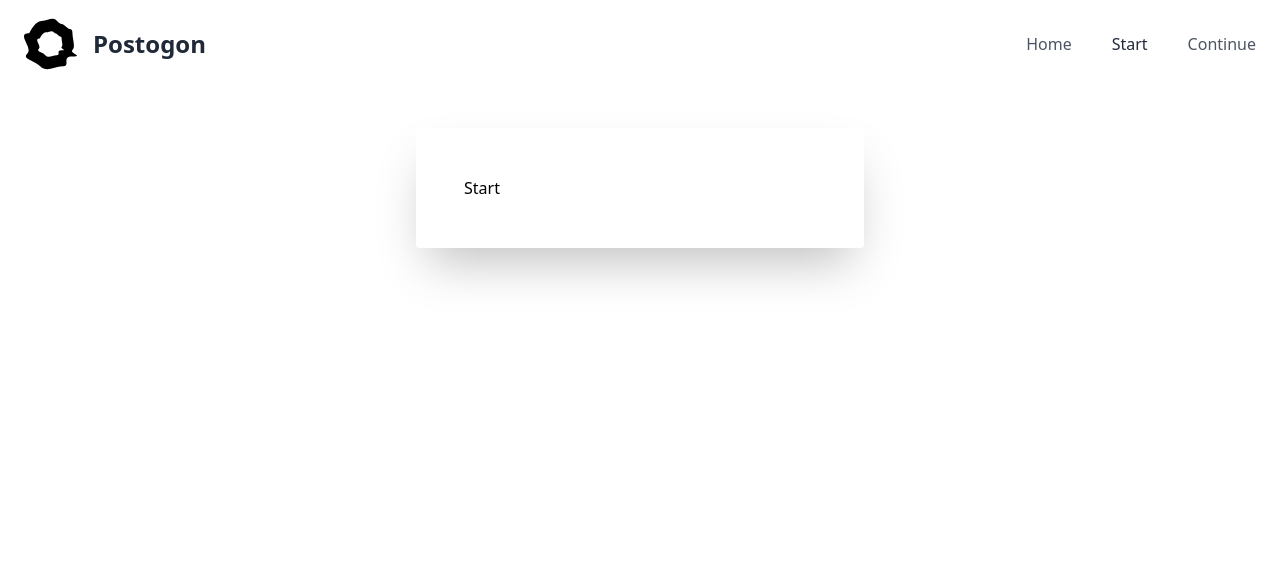
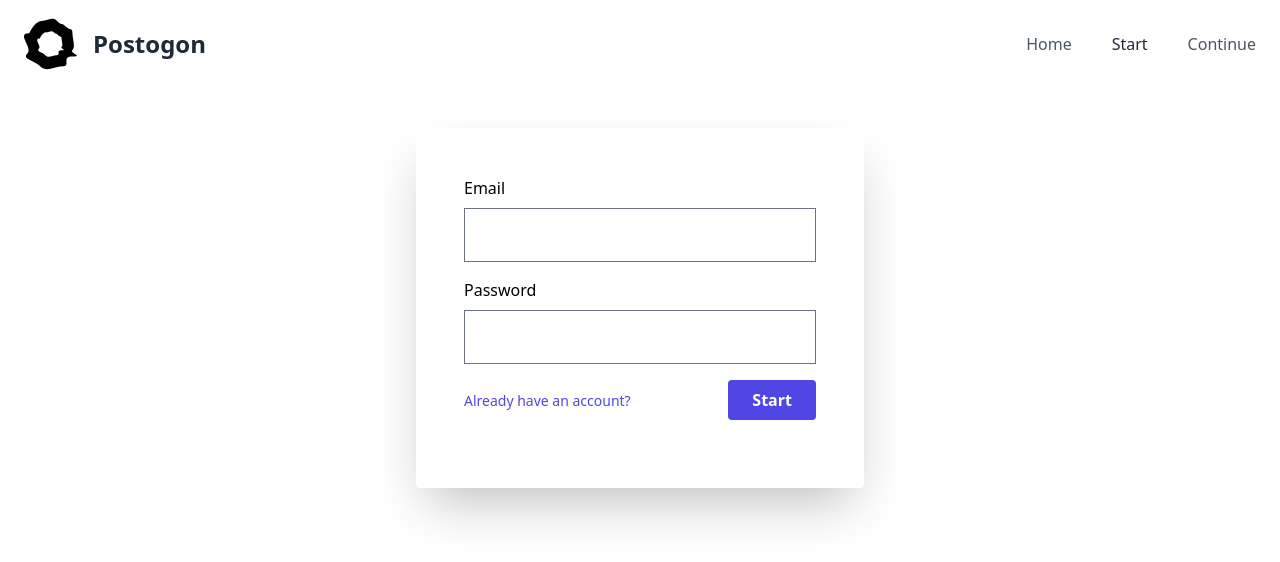
Before and after one commit to imperfectandcompany/postogon-react, a React (Create React App) app: page /start in a window 1280 px wide. Shown: the top 562 px of the page. Built offline with nearby package versions, Linux system fonts and the light colour scheme.

Commit message:
setup start page

```diff
--- a/src/pages/Continue/Continue.tsx
+++ b/src/pages/Continue/Continue.tsx
@@ -6,11 +6,11 @@ export interface LoginState {
     username?: string,
     password?: string,
     loading?: boolean,
-    result?: string
+    result?: string,
 }
 
-
 export class Continue extends React.Component<{}, LoginState>{
+  //set username and password to empty by default. We set loading as false since we aren't processing anything immediately.
     constructor(props:string) {
         super(props);
         this.state = {
@@ -21,16 +21,15 @@ export class Continue extends React.Component<{}, LoginState>{
         this.handleInputChange = this.handleInputChange.bind(this);
         this.handleSubmit = this.handleSubmit.bind(this);
       }
-
+    //we call this function everytime and input is changed to update the state. In this case, we are updating username and password
         handleInputChange(event:React.ChangeEvent<HTMLInputElement>) {
             const name = event.target.name;
             this.setState({[name]: event.target.value});
           }
-
-
       handleSubmit(event:React.FormEvent<HTMLFormElement>) {
         this.setState({
-              loading: true
+          loading: true,
+          result: ''
       })
         axios.post('https://api.postogon.com/auth',{
             username: this.state.username,
@@ -42,11 +41,20 @@ export class Continue extends React.Component<{}, LoginState>{
             result: JSON.stringify(response.data)
         })
         })
-        .catch( (response) => {
+        .catch( (error) => {
+          if (error.response) {
             this.setState({
               loading: false,
-                result: JSON.stringify(response.data)
+              result: error.response.data,
           })
+          } else if (error.request) {
+            // The request was made but no response was received
+            console.log(error.request);
+          } else {
+            // Something happened in setting up the request that triggered an Error
+            console.log('Error', error.message);
+          }
+
         });
         event.preventDefault();
       }
@@ -54,11 +62,8 @@ export class Continue extends React.Component<{}, LoginState>{
     render(){
         return(<div className="max-w-md p-8 mx-auto bg-white rounded md:p-12 md:my-10 lg:shadow-2xl md:shadow-lg sm:shadow-sm">
             <form className="flex flex-col" onSubmit={this.handleSubmit.bind(this)}>
-
-
-
   <div className="mb-4">
-    <label className="block mb-2 font-light text-md" htmlFor="email1">Email Or Username</label>
+    <label className="block mb-2 font-light text-md" htmlFor="username">Email Or Username</label>
     <input type="text" name="username" id="username" disabled={this.state.loading}  value={this.state.username} onChange={this.handleInputChange} autoComplete="off" className="w-full p-4 font-light leading-tight border border-gray-500 appearance-none bg-drabya-gray focus:outline-none focus:shadow-outline"/>
   </div>
   <div className="mb-4">
@@ -70,7 +75,7 @@ export class Continue extends React.Component<{}, LoginState>{
       Forgot Password?
     </div>
     <motion.button whileHover={{ scale: 0.98 }} disabled={this.state.loading} whileTap={{ scale: 0.9 }} transition={{ duration: 0.5 }} type="submit" className="flex-initial px-6 py-2 font-semibold text-white bg-indigo-600 rounded justify-items-start hover:bg-indigo-700 focus:outline-none focus:shadow-outline">
-      {this.state.loading ? 'Loading...' : 'Continue'}
+      {this.state.loading ? 'Loading' : 'Continue'}
     </motion.button>
   </div>
             </form>
--- a/src/pages/Home/Home.tsx
+++ b/src/pages/Home/Home.tsx
@@ -107,7 +107,7 @@ export class Home extends React.Component{
                         <div className="flex flex-col-reverse flex-wrap items-center md:flex-row">
                       <div className="flex flex-col items-center justify-center w-full pt-4 pb-6 md:w-2/3 md:pb-0 md:pr-6 md:block md:pt-0">
                                 <h1 className="text-xl font-black leading-tight text-center text-white slide-in-bottom-h1 md:text-2xl lg:text-4xl xl:text-5xl lg:w-10/12 md:text-left">The Freedom to Be Yourself Online</h1>
-                                <Link to="/login"><button className="px-4 py-3 mt-5 text-sm font-bold text-indigo-700 bg-white rounded-lg slide-in-bottom-subtitle lg:mt-12 lg:py-4 lg:px-6 lg:text-lg xl:text-xl hover:opacity-90">Enter the Space</button></Link>
+                                <Link to="/continue"><button className="px-4 py-3 mt-5 text-sm font-bold text-indigo-700 bg-white rounded-lg slide-in-bottom-subtitle lg:mt-12 lg:py-4 lg:px-6 lg:text-lg xl:text-xl hover:opacity-90">Enter the Space</button></Link>
                             </div>
                             <div className="w-full md:w-1/3">
                                 <div className="flex flex-col items-center justify-center fade-in">
--- a/src/pages/Start/Start.tsx
+++ b/src/pages/Start/Start.tsx
@@ -1,12 +1,86 @@
 import React from 'react';
+import axios from 'axios';
+import { motion } from 'framer-motion';
+import { Link } from 'react-router-dom';
 
+export interface LoginState {
+    email?: string,
+    password?: string,
+    loading?: boolean,
+    result?: string,
+}
 
+export class Start extends React.Component<{}, LoginState>{
+  //set username and password to empty by default. We set loading as false since we aren't processing anything immediately.
+    constructor(props:string) {
+        super(props);
+        this.state = {
+            email: '',
+            password: '',
+            loading: false,
+          };
+        this.handleInputChange = this.handleInputChange.bind(this);
+        this.handleSubmit = this.handleSubmit.bind(this);
+      }
+    //we call this function everytime and input is changed to update the state. In this case, we are updating username and password
+        handleInputChange(event:React.ChangeEvent<HTMLInputElement>) {
+            const name = event.target.name;
+            this.setState({[name]: event.target.value});
+          }
+      handleSubmit(event:React.FormEvent<HTMLFormElement>) {
+        this.setState({
+          loading: true,
+          result: ''
+      })
+        axios.post('https://api.postogon.com/register',{
+            email: this.state.email,
+            password: this.state.password,
+        })
+        .then( (response) =>  {
+          this.setState({
+            loading: false,
+            result: JSON.stringify(response.data)
+        })
+        })
+        .catch( (error) => {
+          if (error.response) {
+            this.setState({
+              loading: false,
+              result: error.response.data,
+          })
+          } else if (error.request) {
+            // The request was made but no response was received
+            console.log(error.request);
+          } else {
+            // Something happened in setting up the request that triggered an Error
+            console.log('Error', error.message);
+          }
 
-export class Start extends React.Component<{}>{
+        });
+        event.preventDefault();
+      }
 
     render(){
         return(<div className="max-w-md p-8 mx-auto bg-white rounded md:p-12 md:my-10 lg:shadow-2xl md:shadow-lg sm:shadow-sm">
-Start
+            <form className="flex flex-col" onSubmit={this.handleSubmit.bind(this)}>
+  <div className="mb-4">
+    <label className="block mb-2 font-light text-md" htmlFor="email">Email</label>
+    <input type="text" name="email" id="email" disabled={this.state.loading}  value={this.state.email} onChange={this.handleInputChange} autoComplete="off" className="w-full p-4 font-light leading-tight border border-gray-500 appearance-none bg-drabya-gray focus:outline-none focus:shadow-outline"/>
+  </div>
+  <div className="mb-4">
+    <label className="block mb-2 font-light text-md" htmlFor="password">Password</label>
+    <input type="password" name="password" id="password" disabled={this.state.loading}  value={this.state.password} onChange={this.handleInputChange} autoComplete="off" className="w-full p-4 font-light leading-tight border border-gray-500 appearance-none bg-drabya-gray focus:outline-none focus:shadow-outline"/>
+  </div>
+  <div className="flex items-center justify-between mb-5">
+  <Link to="/continue"><div className="inline-block text-sm font-light text-indigo-600 align-baseline hover:text-indigo-500" >
+      Already have an account?
+    </div></Link>
+    <motion.button whileHover={{ scale: 0.98 }} disabled={this.state.loading} whileTap={{ scale: 0.9 }} transition={{ duration: 0.5 }} type="submit" className="flex-initial px-6 py-2 font-semibold text-white bg-indigo-600 rounded justify-items-start hover:bg-indigo-700 focus:outline-none focus:shadow-outline">
+      {this.state.loading ? 'Loading' : 'Start'}
+    </motion.button>
+  </div>
+            </form>
+            <div className="text-center break-words">{this.state.result}</div>
         </div>);
     }
 }
```
Lines whose indentation alone changed are shown as unchanged.
